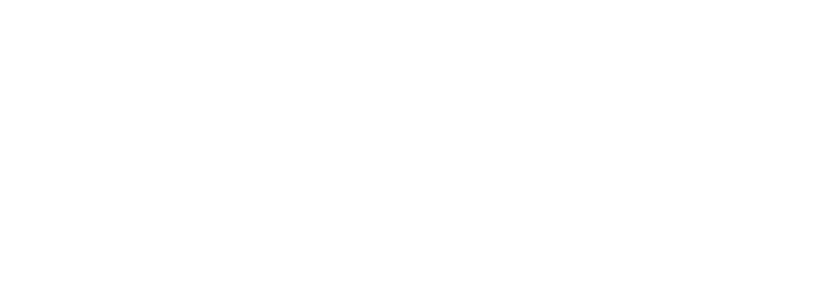
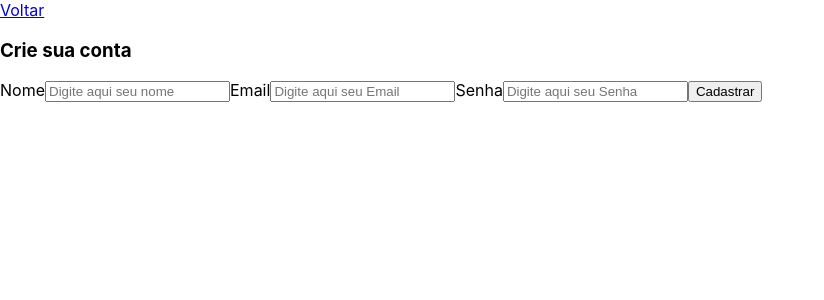
Before and after one commit to pedroheribeiro2021/Wise-Habits-Front-End, a React (Create React App) app in the folder wise-habits/: page /register in a window 1280 px wide. Before the commit this address had no page. Shown: the top 300 px of the page, without its empty margins (0-824 px from the left). Built offline with nearby package versions, Linux system fonts and the light colour scheme.

Commit message:
create: register page and register back end connection

```diff
--- a/wise-habits/src/App.tsx
+++ b/wise-habits/src/App.tsx
@@ -4,6 +4,7 @@
 import Login from './pages/login'
 import { Providers } from './components/providers/providers'
 import { ToastContainer } from 'react-toastify'
+import Register from './pages/register'
 
 function App() {
   return (
@@ -12,6 +13,7 @@
       <Providers>
         <Routes>
           <Route path="/" element={<Login />} />
+          <Route path="/register" element={<Register />} />
         </Routes>
       </Providers>
     </main>
--- a/wise-habits/src/contexts/userContext.tsx
+++ b/wise-habits/src/contexts/userContext.tsx
@@ -98,7 +98,7 @@
 
   const userRegister = async (data: iDataRegister) => {
     await api
-      .post(`/users`, data)
+      .post(`/user`, data)
       .then((resp) => {
         console.log(resp)
         toast.success('Cadastro efetuado com sucesso!', {
--- /dev/null
+++ b/wise-habits/src/pages/register/index.tsx
@@ -0,0 +1,62 @@
+/* eslint-disable @typescript-eslint/no-unused-vars */
+import * as yup from 'yup'
+import React from 'react'
+import { yupResolver } from '@hookform/resolvers/yup'
+import { useContext } from 'react'
+import { useForm } from 'react-hook-form'
+import { Link } from 'react-router-dom'
+import { UserContext } from '../../contexts/userContext'
+
+interface iDataRegister {
+  name: string
+  email: string
+  password: string
+}
+
+const RegisterSchema = yup.object().shape({
+  name: yup.string().required('E-mail obrigatório'),
+  email: yup.string().required('E-mail obrigatório'),
+  password: yup.string().required('Senha obrigatória'),
+})
+
+const Register = () => {
+  const { userRegister } = useContext(UserContext)
+
+  const {
+    register,
+    handleSubmit,
+    formState: { errors },
+  } = useForm<iDataRegister>({
+    resolver: yupResolver(RegisterSchema),
+  })
+
+  const submit = async (data: iDataRegister) => {
+    console.log(data)
+    userRegister(data)
+  }
+
+  return (
+    <>
+      <Link to={'/'}>Voltar</Link>
+      <form onSubmit={handleSubmit(submit)}>
+        <h3>Crie sua conta</h3>
+        <label htmlFor="name">Nome</label>
+        <input type="text" id="name" placeholder="Digite aqui seu nome" {...register('name')} />
+
+        <label htmlFor="">Email</label>
+        <input type="email" id="email" placeholder="Digite aqui seu Email" {...register('email')} />
+
+        <label htmlFor="password">Senha</label>
+        <input
+          type="password"
+          id="password"
+          placeholder="Digite aqui seu Senha"
+          {...register('password')}
+        />
+        <button type="submit">Cadastrar</button>
+      </form>
+    </>
+  )
+}
+
+export default Register
```
